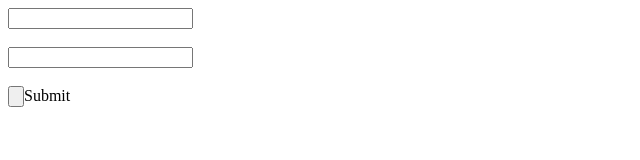
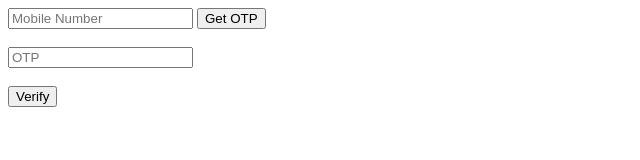
Before and after one commit to deepagkumar/jallikattu-registration, a plain HTML site: page index.html in a window 1280 px wide. Shown: the whole page, without its empty margins (0-640 px from the left). Drawn offline with Linux system fonts and the light colour scheme.

Commit message:
Update index.html

```diff
--- a/index.html
+++ b/index.html
@@ -3,12 +3,13 @@
     <title>Jallikattu 2022 - Registration</title>
   </head>
   <body>
-    <input type="text" id="mobileNo"></input>
+    <input type="text" id="mobileNo" placeholder="Mobile Number"></input>
+    <input type="button" id="getOTP" value="Get OTP" onclick="getOTP()"></input>
     <br/>
     <br/>
-    <input type="text" id="otp"></input>
+    <input type="text" id="otp" placeholder="OTP"></input>
     <br/>
     <br/>
-    <input type="button" id="submitButton">Submit</input>
+    <input type="button" id="submitButton" value="Verify" onclick="verifyOTP()"></input>
   </body>
 </html>
```
